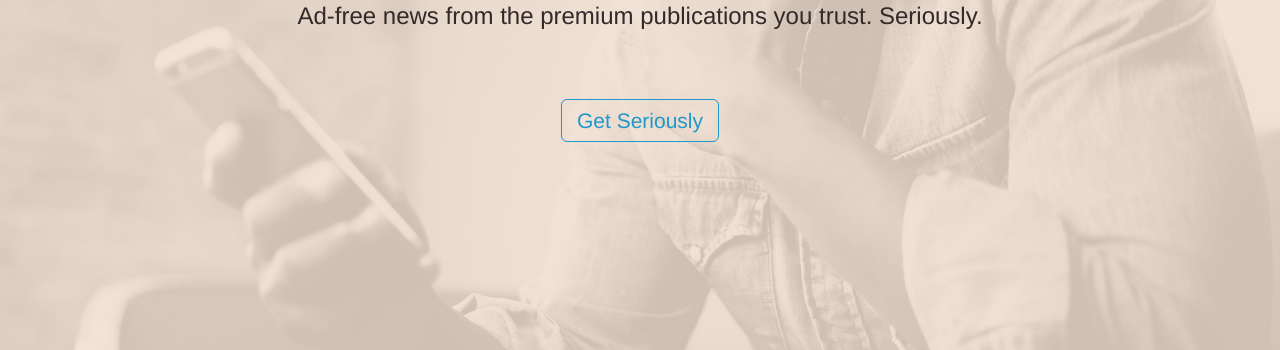
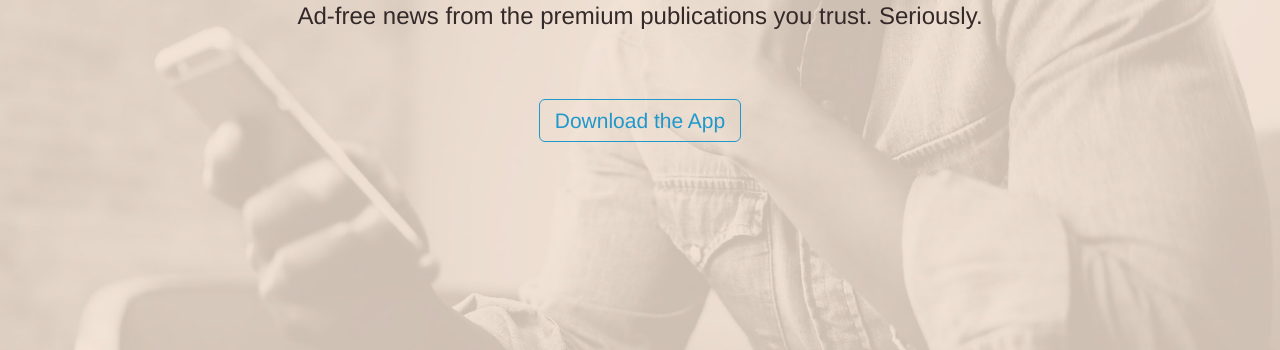
Before and after one commit to SeriouslyInc/seriously-website, a Jekyll site: the page built from 1.html, in a window 1280 px wide and 900 px high. Shown: the part 383-733 px from the top of the window. Built offline with Jekyll 4.4.1, drawn with Linux system fonts in a browser that asks for light colours; comment, search, counter and statistics services are not loaded.

Commit message:
Button change.

```diff
--- a/1.html
+++ b/1.html
@@ -42,7 +42,7 @@
     <p class="hero-subheading">Ad-free news from the premium publications you trust. Seriously.</p>
   </div>
   <div class="home-hero-cta">
-    <a id="get-seriously" href="#signup">Get Seriously</a>
+    <a id="get-seriously" href="#signup">Download the App</a>
   </div>
 </header>
 
```
